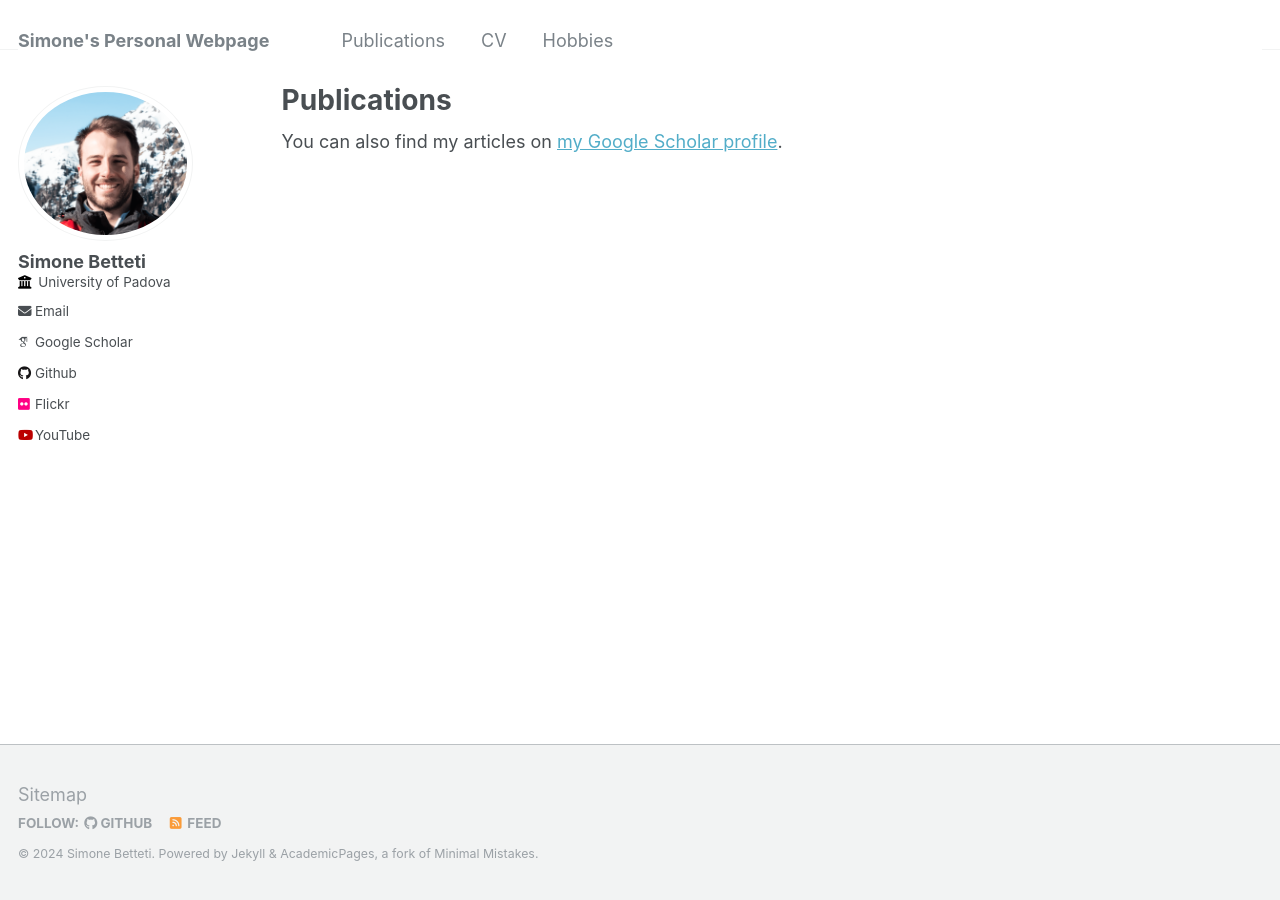
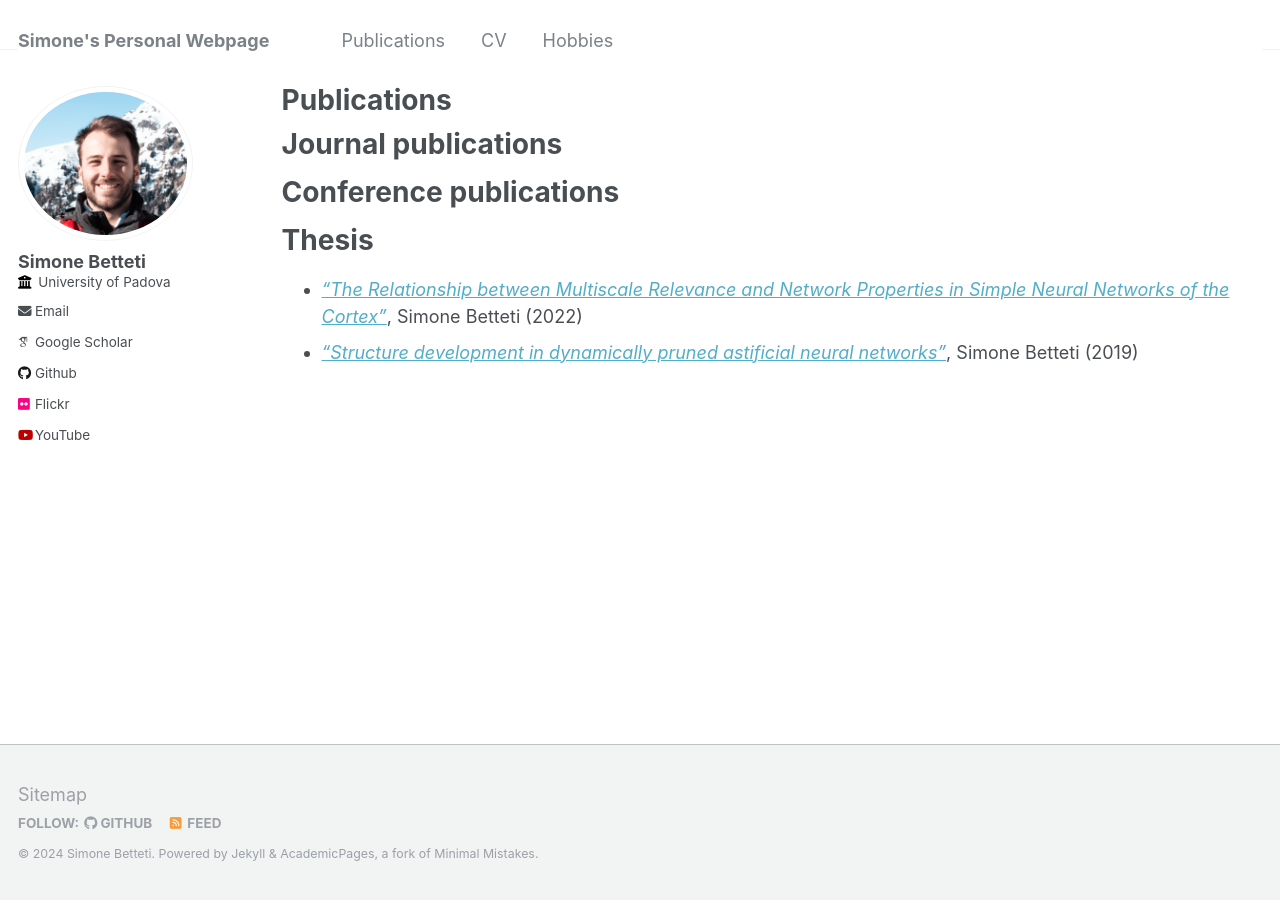
Before and after one commit to sim1bet/sim1bet.github.io, a Jekyll site: the page built from _pages/publications.md, in a window 1280 px wide. Built offline with Jekyll 4.4.1, drawn with Linux system fonts in a browser that asks for light colours; some web fonts are replaced.

Commit message:
Update publications.md

```diff
--- a/_pages/publications.md
+++ b/_pages/publications.md
@@ -5,12 +5,10 @@ permalink: /publications/
 author_profile: true
 ---
 
-{% if site.author.googlescholar %}
-  <div class="wordwrap">You can also find my articles on <a href="{{site.author.googlescholar}}">my Google Scholar profile</a>.</div>
-{% endif %}
+# Journal publications
 
-{% include base_path %}
+# Conference publications
 
-{% for post in site.publications reversed %}
-  {% include archive-single.html %}
-{% endfor %}
+# Thesis
+* [_"The Relationship between Multiscale Relevance and Network Properties in Simple Neural Networks of the Cortex"_](https://github.com/sim1bet/M.Sc.-Thesis/blob/main/TheRelationshipBetweenMSRandSimpleNNofTheCortex.pdf), Simone Betteti (2022)
+* [_"Structure development in dynamically pruned astificial neural networks"_](https://github.com/sim1bet/B.Sc.-Thesis/blob/master/StructureDevelopmentInDynamicallyPrunedANNs.pdf), Simone Betteti (2019)
```
